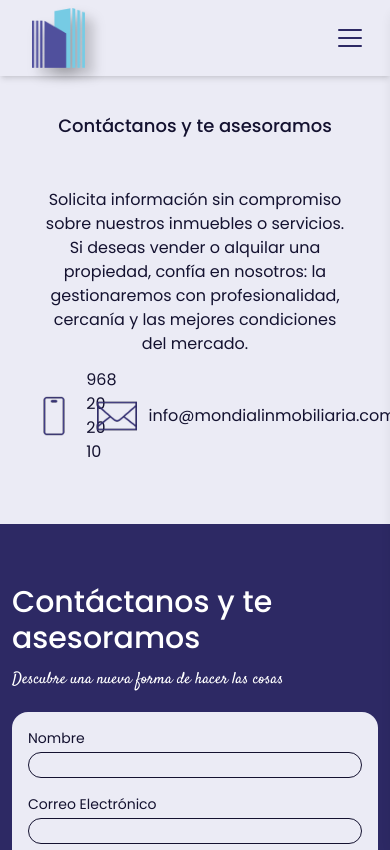
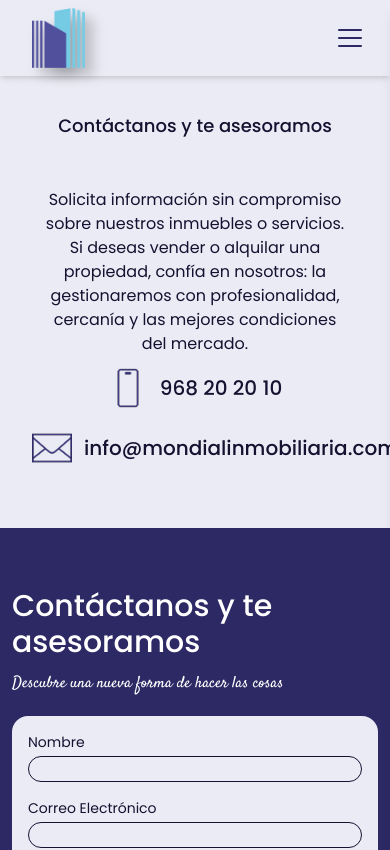
Before and after one commit to pamonge/Mondial, a React (Vite) app: page /contact in a window 390 px wide. Shown: the top 850 px of the page. Built offline with nearby package versions, Linux system fonts and the light colour scheme.

Commit message:
style:cambie estilo de texto y posicion de phone para movile

```diff
--- a/src/components/contact/ContactComponent.jsx
+++ b/src/components/contact/ContactComponent.jsx
@@ -10,10 +10,10 @@ export const ContactComponent = () => {
             <h3 className={`${appStyles.text}`}>Solicita información sin compromiso sobre nuestros inmuebles o servicios. Si deseas vender o alquilar una propiedad, confía en nosotros: la gestionaremos con profesionalidad, cercanía y las mejores condiciones del mercado.</h3>
             <div className={ContactStyle.sectionContainer} >
                 <a href={`tel:${dataMondial.phone}`} className={ContactStyle.containerA}>
-                    <img className='w-10 max-md:text-sm' src={iconPhone} alt="Celular" /> {dataMondial.phone}
+                    <img className={ContactStyle.img} src={iconPhone} alt="Celular" /> {dataMondial.phone}
                 </a>
                 <a href={`mailto:${dataMondial.email}`} className={ContactStyle.containerA} >
-                    <img className='w-10 max-md:text-sm ' src={iconMail} alt="Correo" /> {dataMondial.email}
+                    <img className={ContactStyle.img} src={iconMail} alt="Correo" /> {dataMondial.email}
                 </a>
             </div>
         </div>
--- a/src/styles/contactComponentStyle.js
+++ b/src/styles/contactComponentStyle.js
@@ -1,6 +1,7 @@
 export const ContactStyle = {
-    sectionContainer:'flex justify-center items-center pb-5 gap-5',
-    containerA:'flex items-center gap-3  '
+    sectionContainer:'flex flex-col lg:flex-row justify-center items-center pb-5 gap-5',
+    containerA:'flex font-medium items-center gap-3 text-[#141230] text-xl ',
+    img:'w-10 max-md:text-sm '
 };
 
 export default ContactStyle;
```
